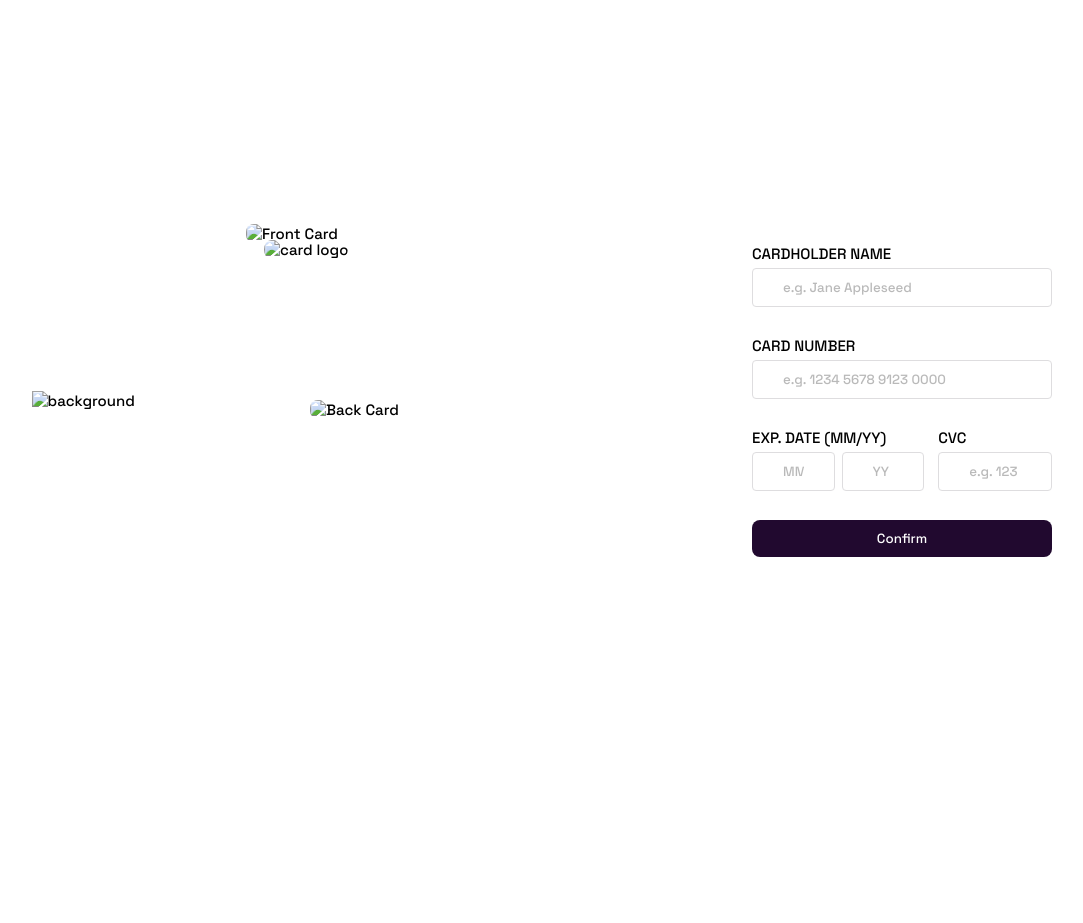
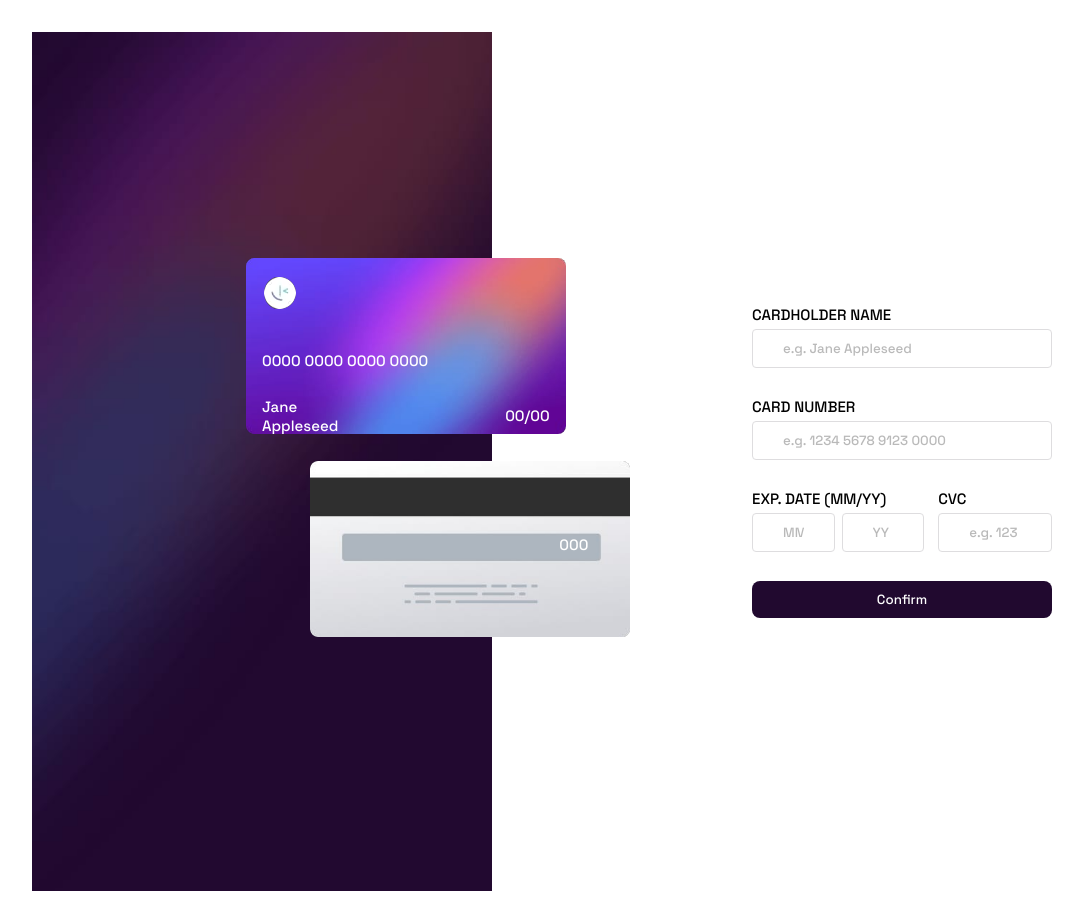
Before and after one commit to ibrahim-hub22/interactive-card-details, a plain HTML site: page index.html in a window 1280 px wide. Shown: the whole page, without its empty margins (58-1141 px from the left). Before the commit the page ends 800 px from the top, so only its background shows below. Drawn offline with Linux system fonts and the light colour scheme.

Commit message:
Update index.html

```diff
--- a/index.html
+++ b/index.html
@@ -13,9 +13,9 @@
 
   <main class="container">
     <section class="card-preview">
-      <img src="images/bg-background.jpg" alt="background" class="background-image" />
+      <img src="bg-background.jpg" alt="background" class="background-image" />
 
-        <img src="images/bg-card-front.jpg" alt="Front Card" class="card-front" />
+        <img src="bg-card-front.jpg" alt="Front Card" class="card-front" />
         <div class="card-details">
           <p class="card-number">0000 0000 0000 0000</p></div>
         <div class="card-name"> <p class="card-name">Jane Appleseed</p></div>
@@ -23,11 +23,11 @@
 
 
 
-        <img src="images/bg-card-back.jpg" alt="Back Card"class="card-back" />
+        <img src="bg-card-back.jpg" alt="Back Card"class="card-back" />
         <p class="card-cvc">000</p>
 
 
-        <img src="images/bg-card-logo.jpg" alt="card logo" class="card-logo"/>
+        <img src="bg-card-logo.jpg" alt="card logo" class="card-logo"/>
 
 
     </section>
@@ -62,4 +62,5 @@
   </main>
   <script src="script.js"></script>
 </body>
+
 </html>
```
